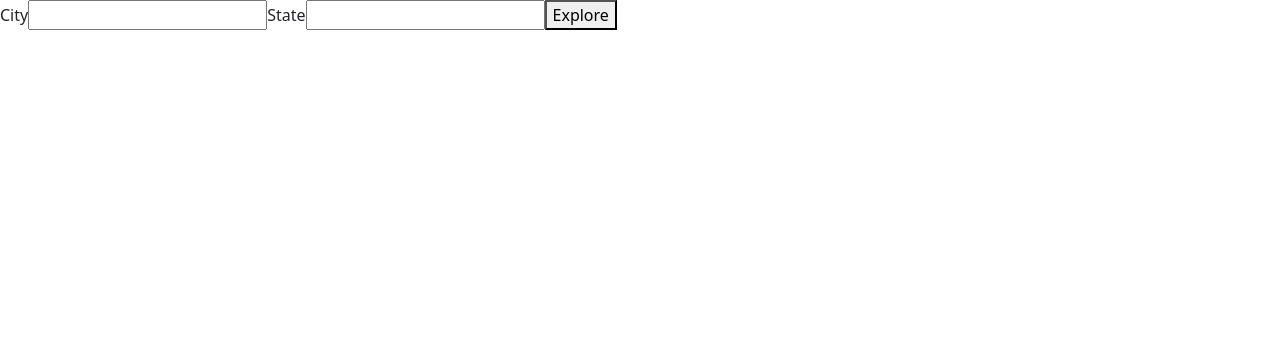
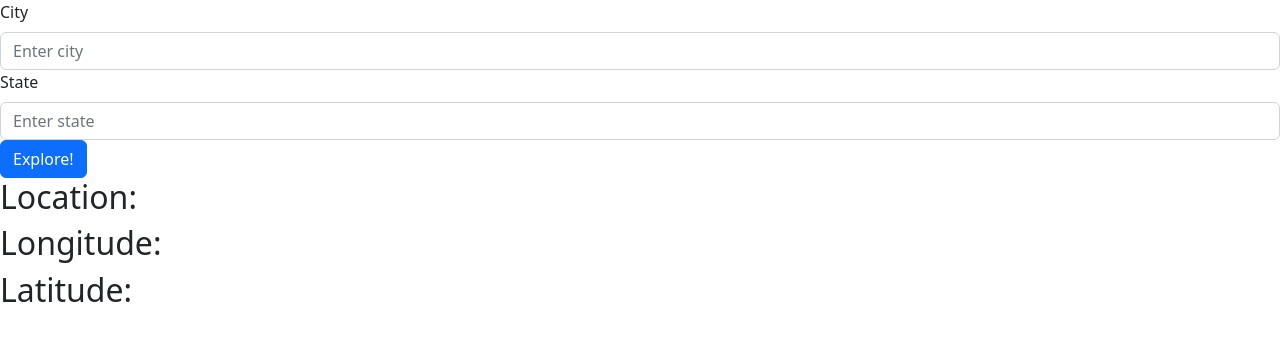
Before and after one commit to mikeshen7/city-explorer, a React (Create React App) app: page / in a window 1280 px wide. Shown: the top 340 px of the page. Built offline with nearby package versions, Linux system fonts and the light colour scheme.

Commit message:
added location data

```diff
--- a/src/components/App/App.js
+++ b/src/components/App/App.js
@@ -1,11 +1,9 @@
 import React from 'react';
-import ReactDOM from 'react-dom/client';
 import 'bootstrap/dist/css/bootstrap.min.css';
 import './App.css';
-// import Header from '../Header/Header';
 import axios from 'axios';
-// import { eventWrapper } from '@testing-library/user-event/dist/utils';
-
+import Button from 'react-bootstrap/Button';
+import Form from 'react-bootstrap/Form';
 
 class App extends React.Component {
   constructor(props) {
@@ -37,24 +35,17 @@ class App extends React.Component {
 
   handleCityData = async (event) => {
     event.preventDefault();
-    console.log(event.target);
-
-    // save form data of city and state
-    this.setState({
-      city: event.target.elements.city.value,
-      state: event.target.elements.state.value,
-    })
 
     // API call to get location data
     let url = `https://us1.locationiq.com/v1/search?key=${process.env.REACT_APP_LOCATIONIQ_API_KEY}&limit=1&format=json&city=${this.state.city}&state=${this.state.state}`
-
     let locationData = await axios.get(url)
 
+    // Save data to state
     this.setState({
       cityData: locationData.data[0],
       display_name: locationData.data[0].display_name,
       lattitude: locationData.data[0].lat,
-      longitude:  locationData.data[0].lon,
+      longitude: locationData.data[0].lon,
     })
 
   }
@@ -66,19 +57,23 @@ class App extends React.Component {
   render() {
     return (
       <>
-        <form onSubmit={this.handleCityData}>
-          <label htmlFor="city">City</label>
-          <input id="city" type="text" onInput={this.handleCityInput}></input>
-          <label htmlFor="state">State</label>
-          <input id="state" type="text" onInput={this.handleStateInput}></input>
-          <button type='submit'>Explore</button>
-        </form>
+        <Form onSubmit={this.handleCityData}>
+          <Form.Group controlId="city">
+            <Form.Label>City</Form.Label>
+            <Form.Control type="text" placeholder="Enter city" onInput={this.handleCityInput} />
+          </Form.Group>
 
-        <h2>{this.state.display_name}</h2>
-        <h2>{this.state.city}</h2>
-        <h2>{this.state.state}</h2>
-        <h2>{this.state.lattitude}</h2>
-        <h2>{this.state.longitude}</h2>
+          <Form.Group controlId="state">
+            <Form.Label>State</Form.Label>
+            <Form.Control type="text" placeholder="Enter state" onInput={this.handleStateInput}/>
+          </Form.Group>
+
+          <Button onClick={this.handleCityData} variant="primary">Explore!</Button>
+        </Form>
+
+        <h2>Location: {this.state.display_name}</h2>
+        <h2>Longitude: {this.state.lattitude}</h2>
+        <h2>Latitude: {this.state.longitude}</h2>
       </>
     );
   }
```
Also changed, not shown: 1 other file (tests, documents, lock files or other folders).
